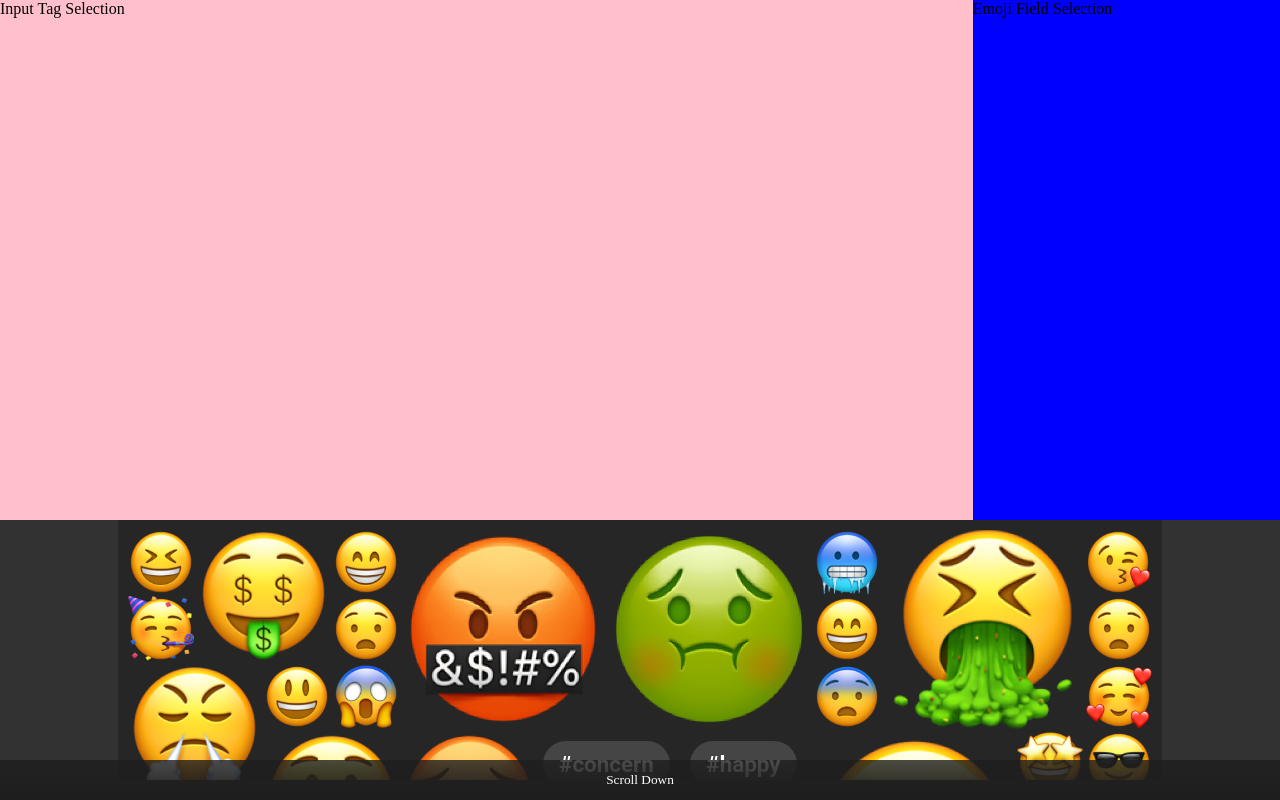
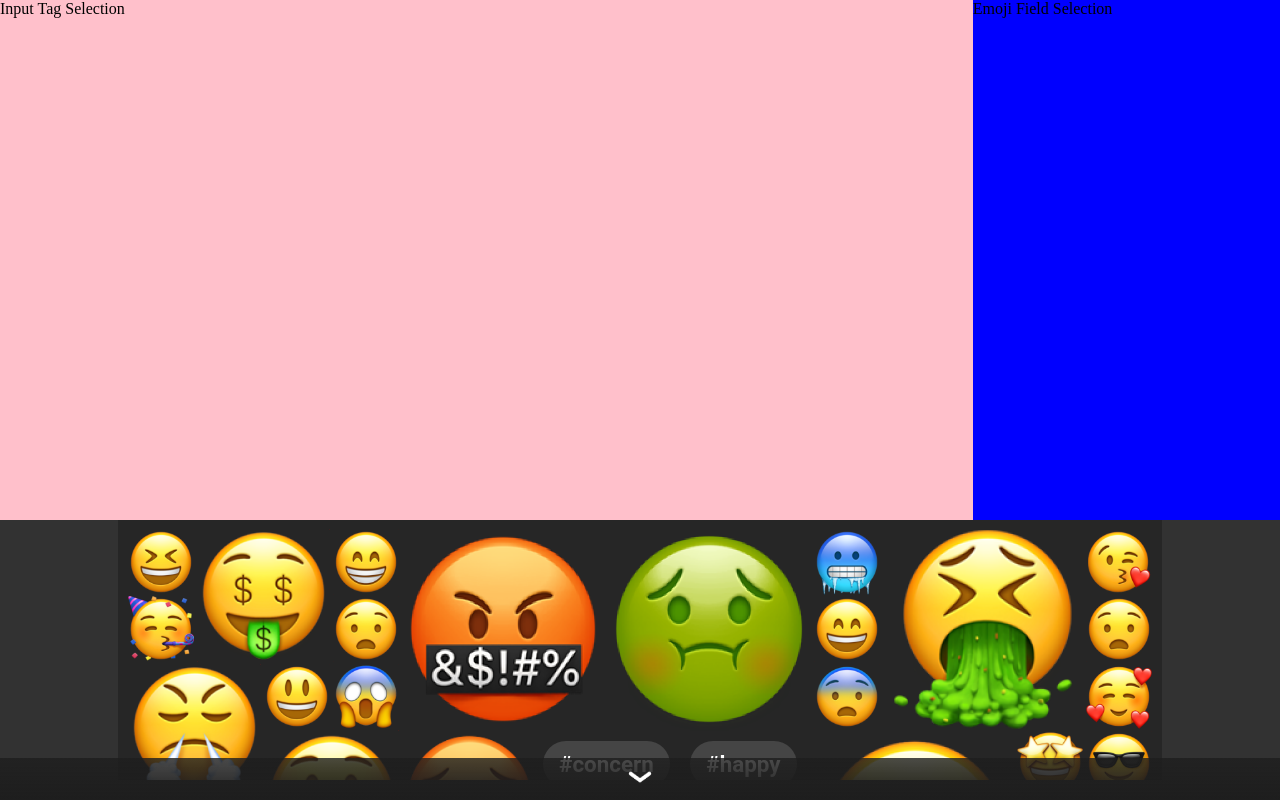
Before and after one commit to Chamelody/frontend, a React (Create React App) app: page /home in a window 1280 px wide. Built offline with nearby package versions, Linux system fonts and the light colour scheme.

Commit message:
add Down Button Icon

```diff
--- a/src/ui/home/main/EmojiField.tsx
+++ b/src/ui/home/main/EmojiField.tsx
@@ -2,6 +2,7 @@ import React, { useRef, useEffect } from "react";
 import EmojiData from "../emoji/EmoInfo.json";
 import { selectRandomEmojis, getRandomSize, getGridValue } from "../emoji/EmojiUtils";
 import EmojiItem from "../emoji/EmojiItem";
+import ArrowIcon from "../images/arrow_down.png"
 
 interface EmojiFieldProps {
     height: string;
@@ -100,7 +101,7 @@ const EmojiField: React.FC<EmojiFieldProps> = ({ height, width }) => {
                 style={buttonStyle}
                 onClick={handleScrollButtonClick}
             >
-                Scroll Down
+                <img src={ArrowIcon} style={{ height: "14px" }} />
             </button>
         </div>
     );
--- a/src/ui/main/intro/LandingImage.tsx
+++ b/src/ui/main/intro/LandingImage.tsx
@@ -48,7 +48,8 @@ const LandingImage = ({
                 <FlexContainer
                     width="100%"
                     height="100%"
-                    justifyContent= {isTabletScreen ? "flex-end" : "center" } alignItems="center">
+                    justifyContent= {isTabletScreen ? "flex-end" : "center" }
+                    alignItems="center">
                     <img
                         src={svg_image} alt="gif"
                         height={ImageSize.height}
```
Also changed, not shown: src/ui/home/emoji/EmojiItem.tsx (line endings or trailing spaces), src/ui/home/emoji/EmojiUtils.tsx (line endings or trailing spaces), src/ui/home/images/arrow_down.png (added), src/ui/home/images/arrow_up.png (added).
